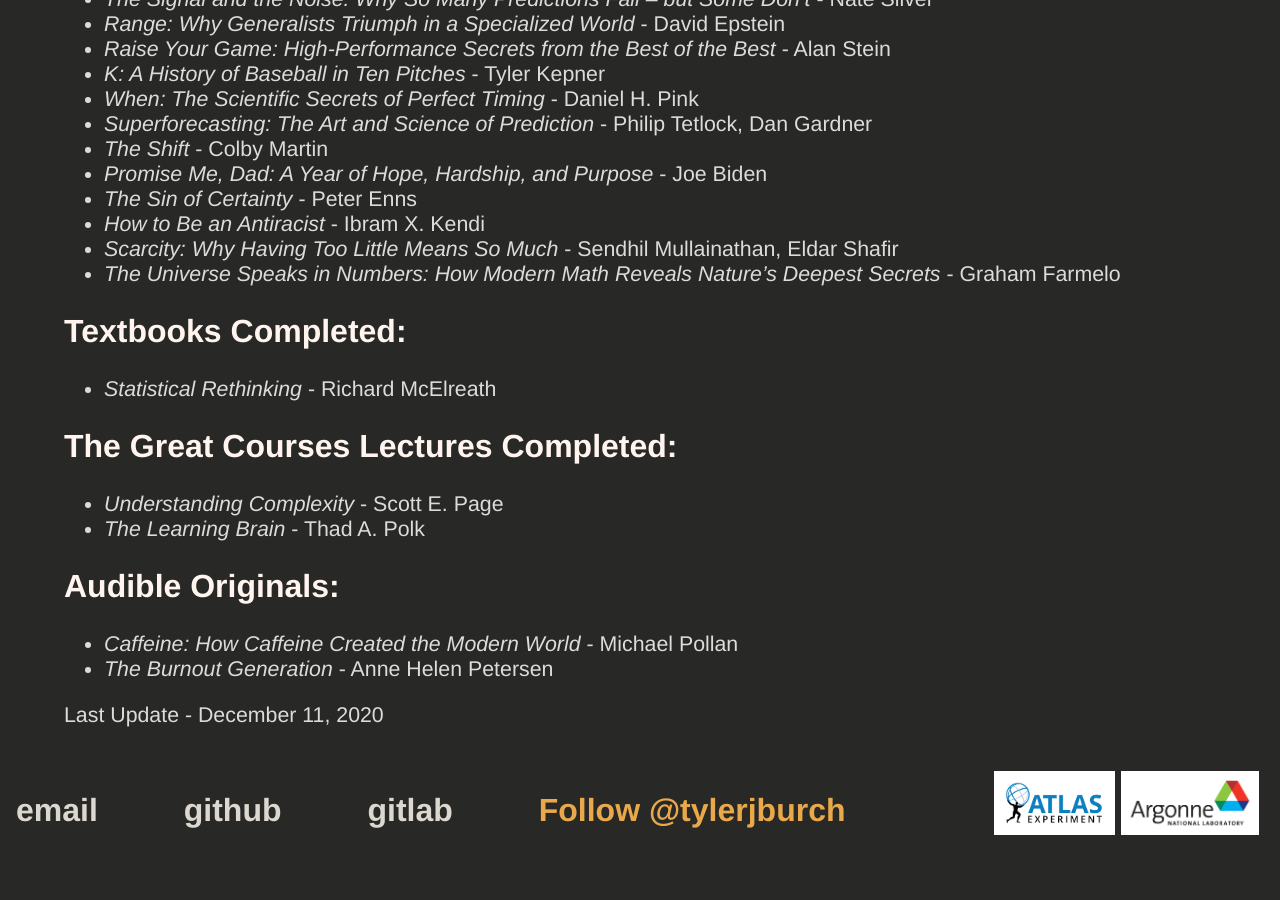
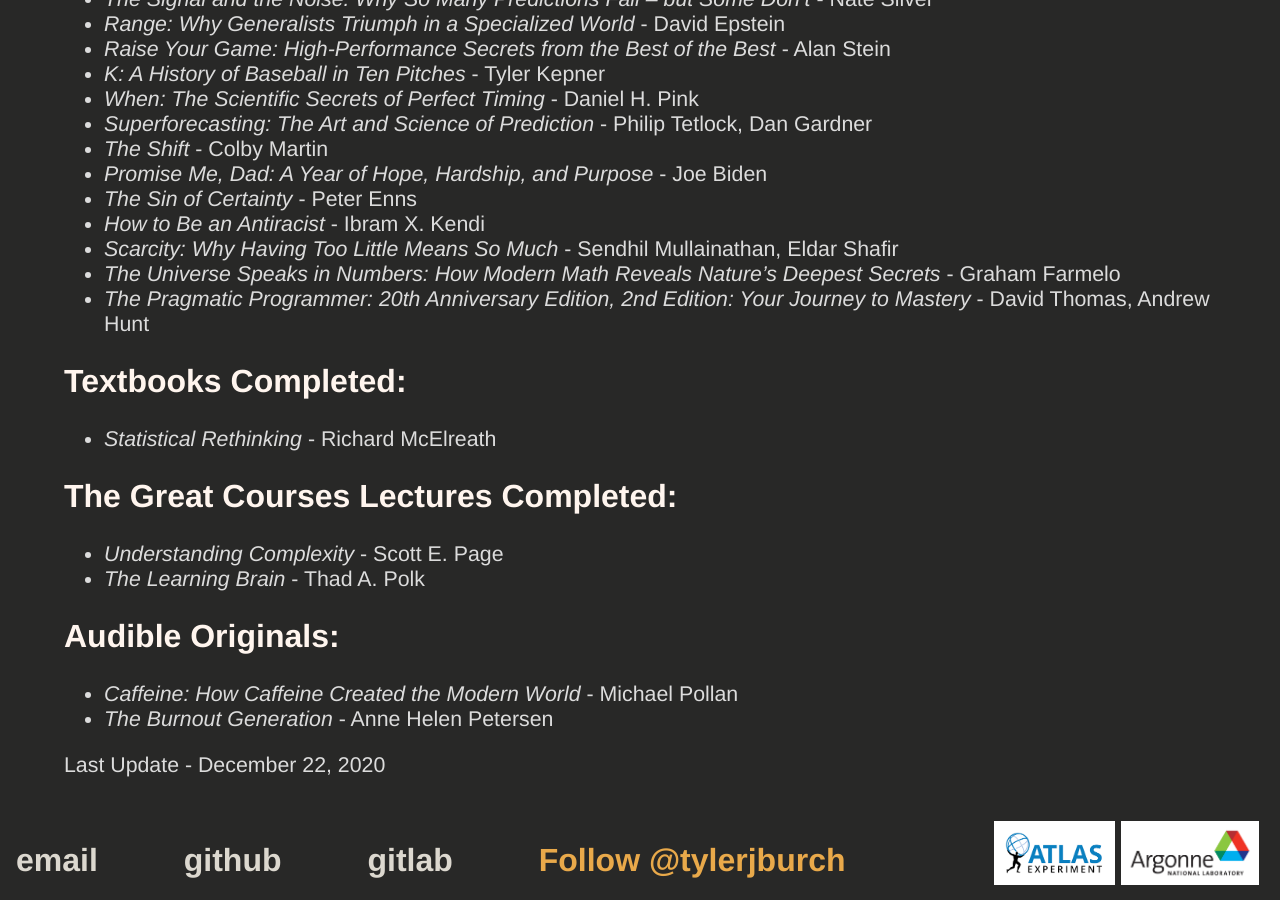
Before and after one commit to tjburch/tjburch.github.io, a Jekyll site: the page built from _other/2020readinglist.md, in a window 1280 px wide and 900 px high, scrolled down 814 px. Built offline with Jekyll 4.4.1, drawn with Linux system fonts in a browser that asks for light colours; comment, search, counter and statistics services are not loaded; before the commit the page ends 1664 px from its top, so only the background shows below that.

Commit message:
Add the pragmatic programmer

```diff
--- a/_other/2020readinglist.md
+++ b/_other/2020readinglist.md
@@ -30,6 +30,7 @@ date: 2020-04-04
 - _How to Be an Antiracist_ - Ibram X. Kendi
 - _Scarcity: Why Having Too Little Means So Much_ - Sendhil Mullainathan, Eldar Shafir
 - _The Universe Speaks in Numbers: How Modern Math Reveals Nature's Deepest Secrets_ - Graham Farmelo
+- _The Pragmatic Programmer: 20th Anniversary Edition, 2nd Edition: Your Journey to Mastery_ - David Thomas, Andrew Hunt
 
 ## Textbooks Completed:
 
@@ -45,4 +46,4 @@ date: 2020-04-04
 - _Caffeine: How Caffeine Created the Modern World_ - Michael Pollan
 - _The Burnout Generation_ - Anne Helen Petersen
 
-Last Update - December 11, 2020
+Last Update - December 22, 2020
```
